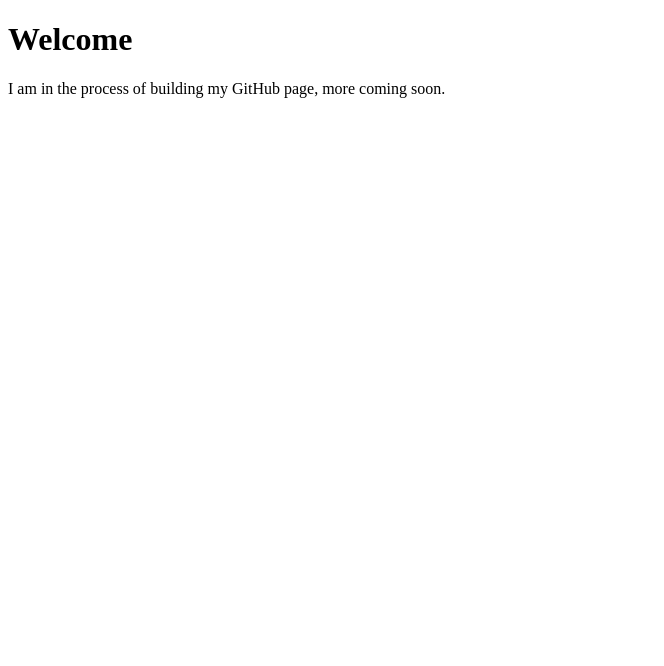
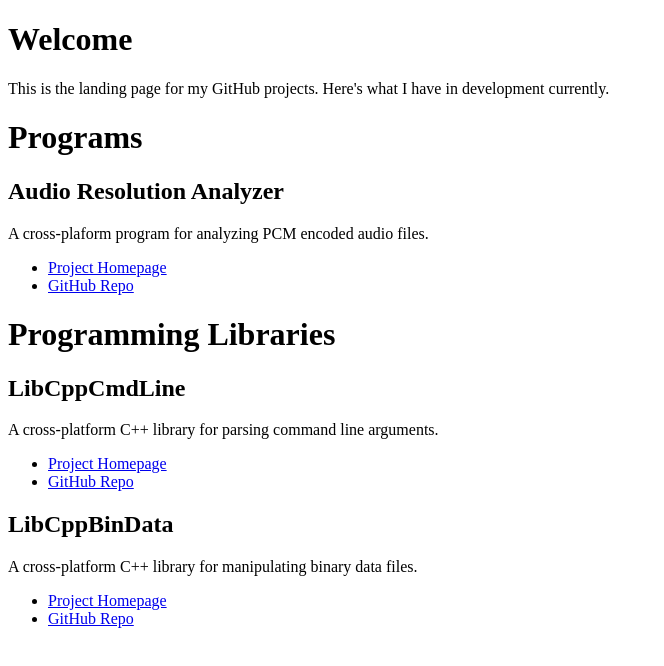
Before and after one commit to stephenbonar/stephenbonar.github.io, a plain HTML site: page index.html in a window 1280 px wide. Shown: the whole page, without its empty margins (0-664 px from the left). Drawn offline with Linux system fonts and the light colour scheme.

Commit message:
Added information about active projects

```diff
--- a/index.html
+++ b/index.html
@@ -2,6 +2,28 @@
 <html>
     <body>
         <h1>Welcome</h1>
-        <p>I am in the process of building my GitHub page, more coming soon.</p>
+        <p>This is the landing page for my GitHub projects. Here's what I have in development currently.</p>
+
+        <h1>Programs</h1>
+        <h2>Audio Resolution Analyzer</h2>
+        <p>A cross-plaform program for analyzing PCM encoded audio files.</p>
+        <ul>
+            <li><a href="AudioResolutionAnalyzer">Project Homepage</a></li>
+            <li><a href="https://github.com/stephenbonar/AudioResolutionAnalyzer">GitHub Repo</a></li>
+        </ul>
+
+        <h1>Programming Libraries</h1>
+        <h2>LibCppCmdLine</h2>
+        <p>A cross-platform C++ library for parsing command line arguments.</p>
+        <ul>
+            <li><a href="LibCppCmdLine">Project Homepage</a></li>
+            <li><a href="https://github.com/stephenbonar/LibCppCmdLine">GitHub Repo</a></li>
+        </ul>
+        <h2>LibCppBinData</h2>
+        <p>A cross-platform C++ library for manipulating binary data files.</p>
+        <ul>
+            <li><a href="LibCppBinData">Project Homepage</a></li>
+            <li><a href="https://github.com/stephenbonar/LibCppBinData">GitHub Repo</a></li>
+        </ul>
     </body>
 </html>
```
